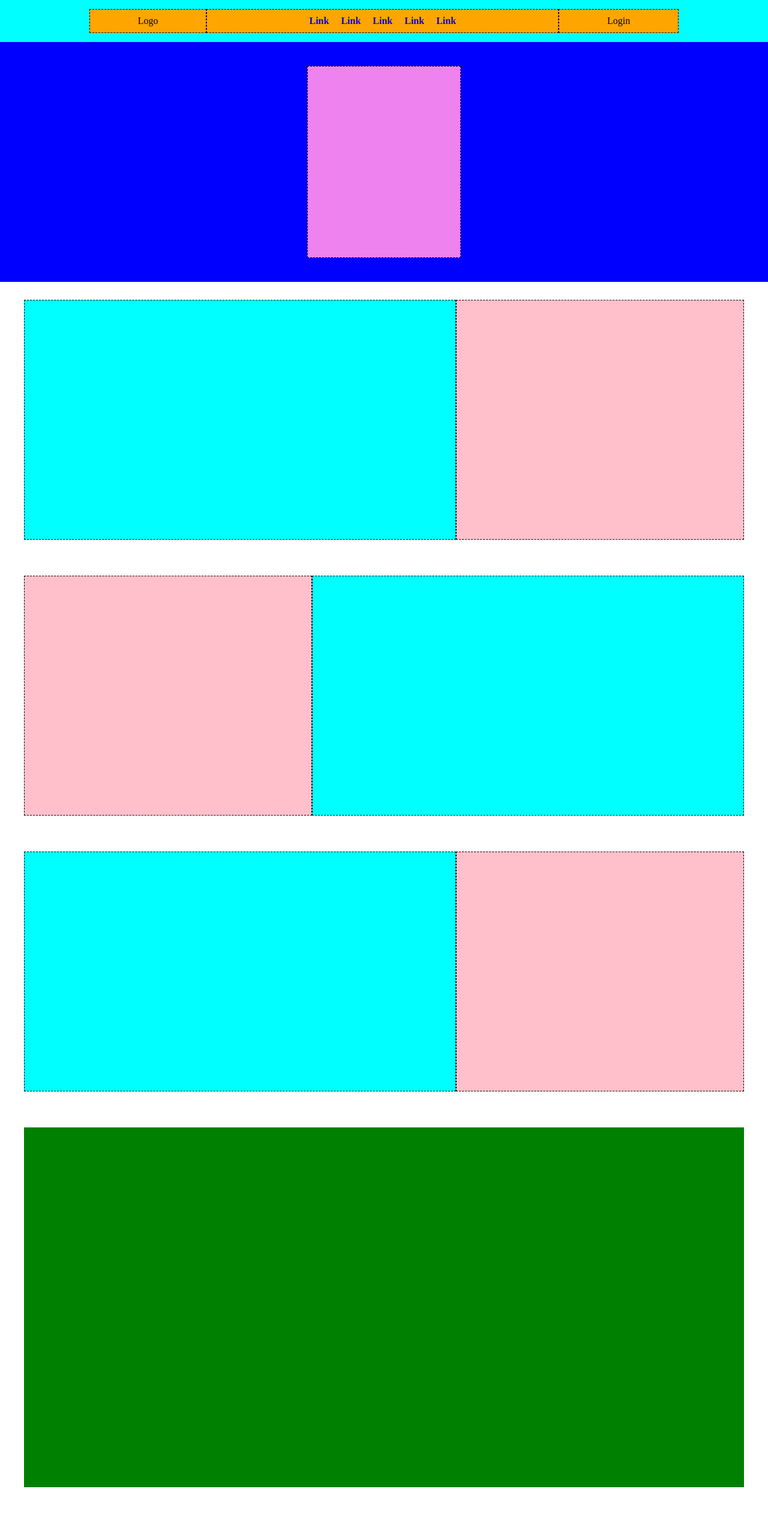
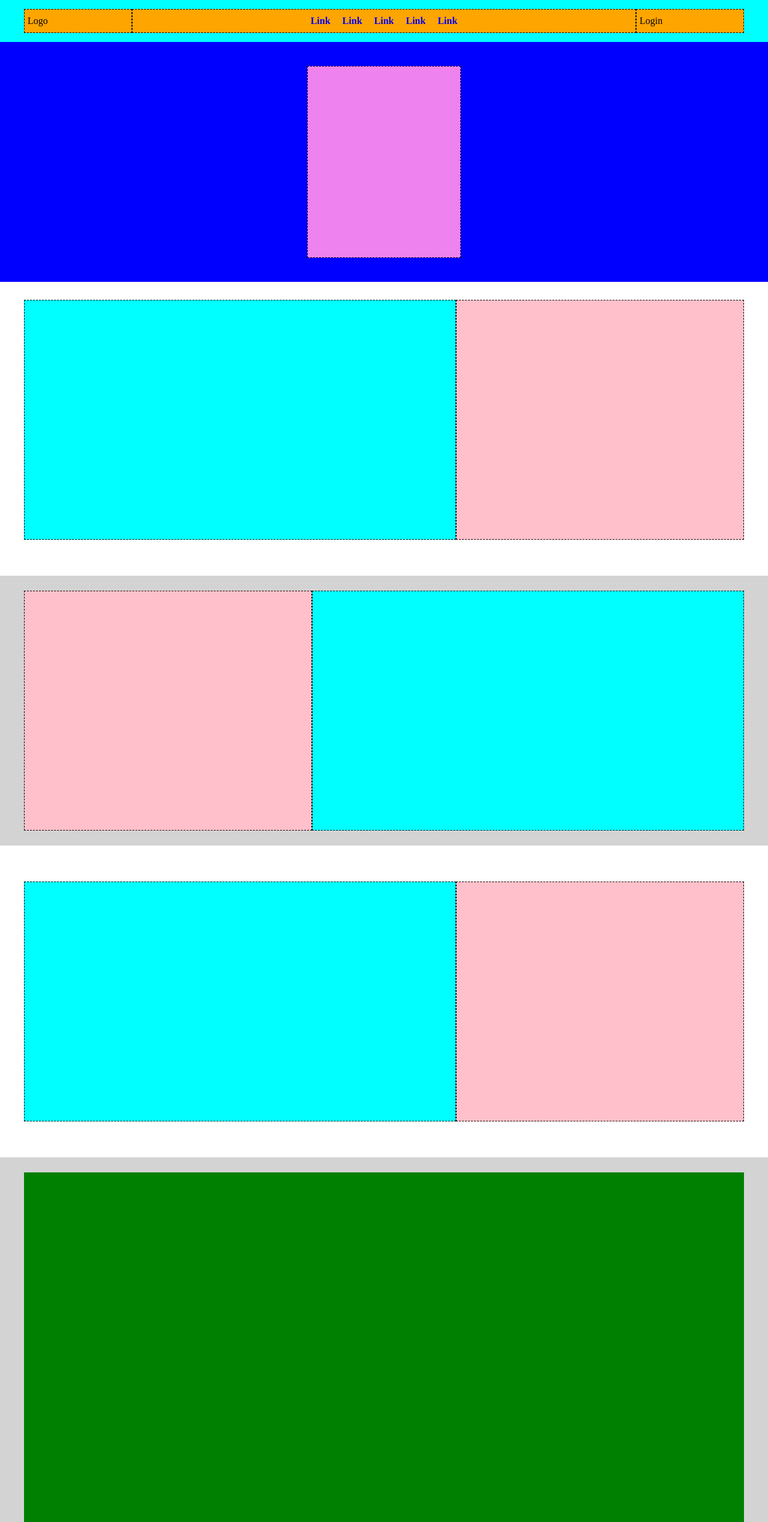
Before and after one commit to AndreaRaguso/htmlcss-struttura-discord, a plain HTML site: page index.html in a window 1280 px wide. Shown: the top 2538 px of the page at 60% size. Drawn offline with Linux system fonts and the light colour scheme.

Commit message:
progetto finito

```diff
--- a/css/style.css
+++ b/css/style.css
@@ -17,6 +17,7 @@
 .flex-container{
     display: flex;
     justify-content: center;
+    align-items: center;
 }
 
 
@@ -32,10 +33,18 @@
     display: flex;
 }
 
+nav{
+    display: flex;
+}
+
+.link{
+    flex-grow: 1;
+}
+
 .list-nav{
     list-style: none;
     align-content: space-around;
-    padding: 0 150px;
+
 }
 
 .list-nav li a{
@@ -51,12 +60,13 @@
     background-color: orange;
 }
 
-.logo{
-    padding: 10px 80px;
+.logo,.login{
+    width: 15%;
+    padding: 10px 5px;
 }
 
 .login{
-    padding: 10px 80px;
+    text-align: left;
 }
 
 .bg-blue{
@@ -116,15 +126,25 @@
 
 .bg-lightgreen{
     background-color: lightgreen;
-    height: 40px;
-    margin-top: 30px;
-    margin-bottom: 30px;
+    margin-top: 15px;
 }
 
 .logo2, .button{
     background-color: pink;
+    border: 1px dashed black;
 }
 
-.logo2{
+.bg-lightgray{
+    background-color: lightgray;
+    padding: 25px;
+}
 
+.bg-gray{
+    background-color: rgb(61, 59, 59);
 }
+
+.buttons{
+    display: flex;
+    justify-content: space-between;
+    height: 50px;
+}
--- a/index.html
+++ b/index.html
@@ -13,7 +13,7 @@
         <header class="flex-container">
 
             <!-- Barra di navigazione -->
-            <nav class="flex-container container">
+            <nav class="container">
 
                 <!-- Image Logo -->
                 <div class="logo border">
@@ -41,45 +41,45 @@
         </header>
         <!-- Fine Header -->
 
+        <!-- Main big -->
         <div class="flex-container bg-blue">
-            <div class="bg-pink border">
+            <div class="bg-pink border"></div>
+        </div>
 
+        <!-- Square 1 -->
+
+        <div class="square">
+            <div class="flex-container container">
+                <div class="bg-cyan border"></div>
+                <div class="bg-light border"></div>
             </div>
         </div>
 
-        <div class="flex-container container square">
-            <div class="bg-cyan border">
-
-            </div>
-            <div class="bg-light border">
-
+        <!-- Square 2 -->
+        <div class="flex-container bg-lightgray square">
+            <div class="flex-container container row">
+                <div class="bg-cyan border"></div>
+                <div class="bg-light border"></div>
             </div>
         </div>
 
-        <div class="flex-container container square bg-gray row">
-            <div class="bg-cyan border">
-
-            </div>
-            <div class="bg-light border">
-
+        <!-- Square 3 -->
+        <div class="square">
+            <div class="flex-container container">
+                <div class="bg-cyan border"></div>
+                <div class="bg-light border"></div>
             </div>
         </div>
 
-        <div class="flex-container container square">
-            <div class="bg-cyan border">
-
-            </div>
-            <div class="bg-light border">
-
+        <!-- Square Final -->
+        <div class="bg-lightgray">
+            <div class="flex-container container" >
+                <div class="bg-green"></div>
             </div>
         </div>
 
-        <div class="flex-container container square" >
-            <div class="bg-green">
-
-            </div>
-        </div>
-
+        <!-- Footer 1 -->
+        <div class=" bg-gray">
             <div class="flex-container container column">
                 <div class="sq-pink border"></div>
                 <div class="sq-cyan border"></div>
@@ -90,14 +90,14 @@
 
             <hr>
 
-        <div class="flex-container container bg-lightgreen">
-            <div class="logo2 border">
-                logo
-            </div>
-            <div class="button border">
-                bottone
+            <!-- Footer 2 -->
+            <div class="bg-gray">
+                <div class="flex-container container bg-lightgreen buttons">
+                    <div class="logo2">Logo</div>
+                    <div class="button">Bottone</div>
                 </div>
             </div>
 
+        </div>
     </body>
 </html>
```
Lines whose indentation alone changed are shown as unchanged.
